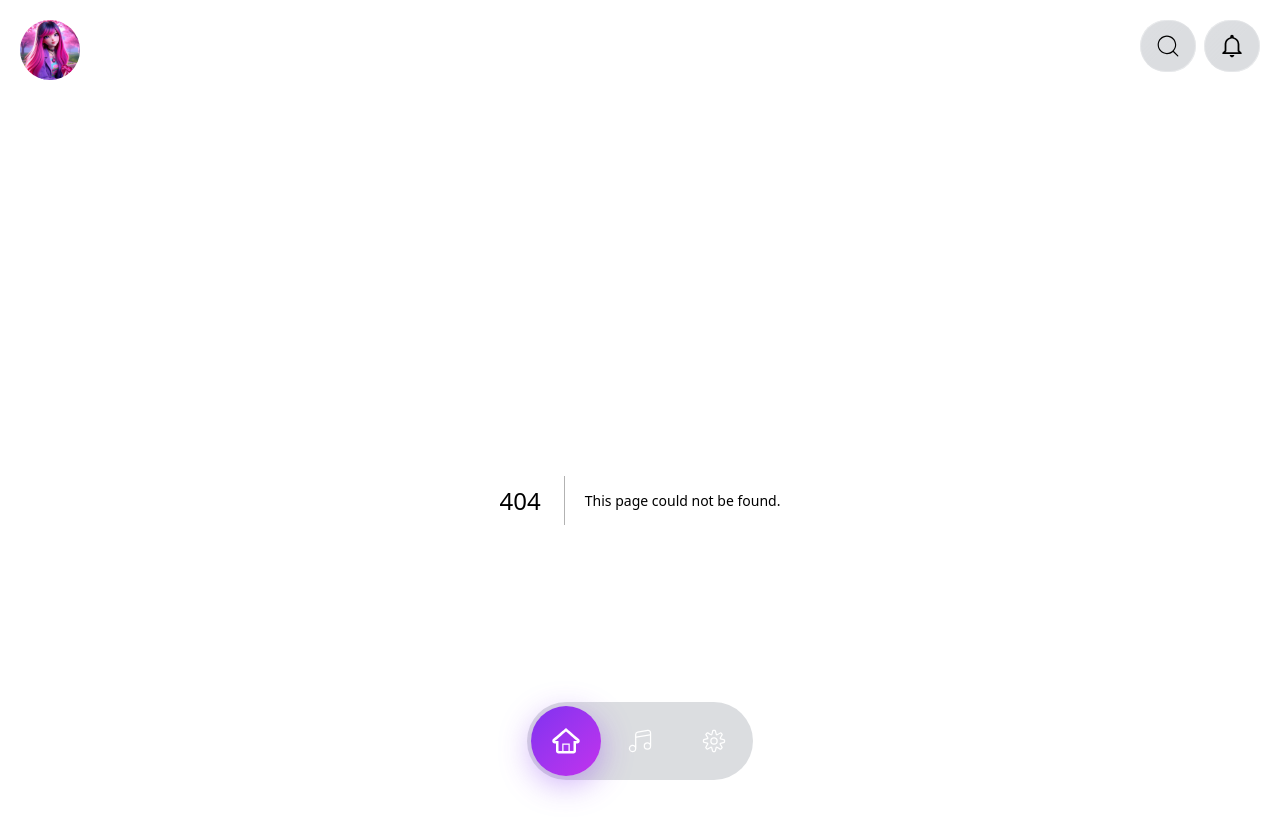
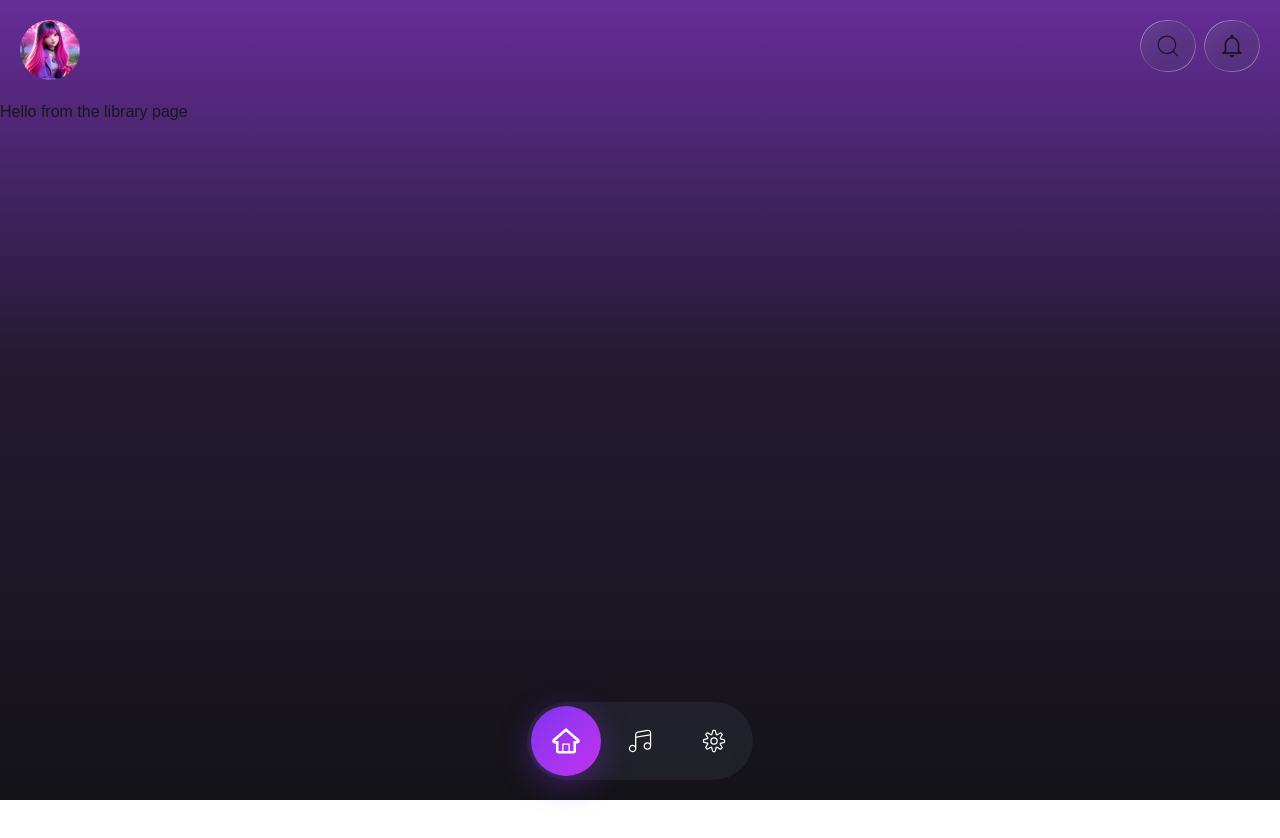
Before and after one commit to grintzdel/tailwind-mobile, a Next.js app: page /library in a window 1280 px wide. Before the commit this address had no page. Shown: the top 838 px of the page. After the commit the page ends 800 px from the top, so only its background shows below. Built offline with nearby package versions, Linux system fonts and the light colour scheme.

Commit message:
feat: add library base page

```diff
--- /dev/null
+++ b/src/app/library/page.tsx
@@ -0,0 +1,7 @@
+import LibraryPage from "@/features/library/page";
+
+export default function Library() {
+    return (
+        <LibraryPage/>
+    )
+}
--- /dev/null
+++ b/src/features/library/page.tsx
@@ -0,0 +1,9 @@
+import React from "react";
+
+export default function LibraryPage() {
+    return (
+        <React.Fragment>
+            <h1>Hello from the library page</h1>
+        </React.Fragment>
+    )
+}
--- a/src/ui/footer.tsx
+++ b/src/ui/footer.tsx
@@ -66,8 +66,8 @@ export const Footer: React.FC<FooterProps> = ({activePage = 'home'}): React.JSX.
                 />
                 <FooterLink
                     icon={CiMusicNote1}
-                    href="/songs"
-                    isActive={activePage === 'songs'}
+                    href="/library"
+                    isActive={activePage === 'library'}
                 />
                 <FooterLink
                     icon={CiSettings}
```
